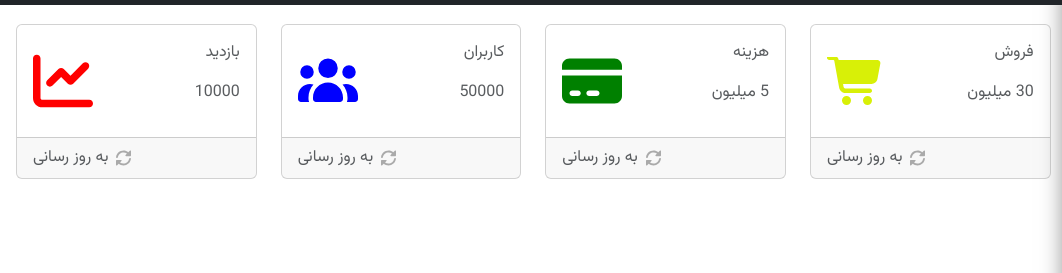
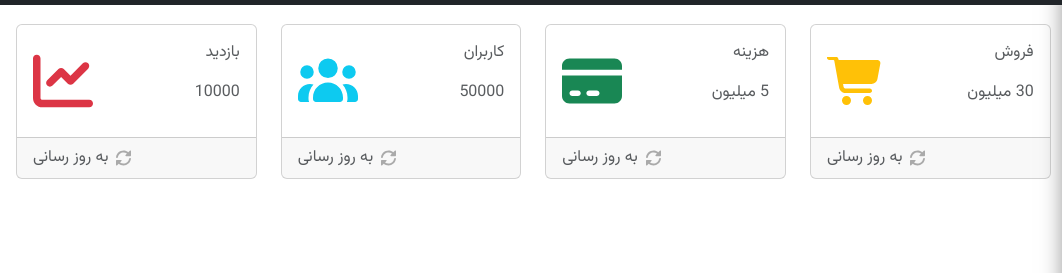
Before and after one commit to amir-jm/admin-manager, a website: page index.html in a window 1280 px wide. Shown: the part 48-321 px from the top of the page, 0-1062 px from the left. Drawn offline with nearby package versions, Linux system fonts and the light colour scheme.

Commit message:
update cards

```diff
--- a/index.html
+++ b/index.html
@@ -135,7 +135,7 @@
                             <p class="text-muted">فروش</p>
                             <p class="text-muted">30 میلیون</p>
                         </div>
-                        <svg style="width: 60px;fill:rgb(216, 240, 7)" xmlns="http://www.w3.org/2000/svg" viewBox="0 0 640 512"><!--!Font Awesome Free v7.1.0 by @fontawesome - https://fontawesome.com License - https://fontawesome.com/license/free Copyright 2025 Fonticons, Inc.--><path d="M24-16C10.7-16 0-5.3 0 8S10.7 32 24 32l45.3 0c3.9 0 7.2 2.8 7.9 6.6l52.1 286.3c6.2 34.2 36 59.1 70.8 59.1L456 384c13.3 0 24-10.7 24-24s-10.7-24-24-24l-255.9 0c-11.6 0-21.5-8.3-23.6-19.7l-5.1-28.3 303.6 0c30.8 0 57.2-21.9 62.9-52.2L568.9 69.9C572.6 50.2 557.5 32 537.4 32l-412.7 0-.4-2c-4.8-26.6-28-46-55.1-46L24-16zM208 512a48 48 0 1 0 0-96 48 48 0 1 0 0 96zm224 0a48 48 0 1 0 0-96 48 48 0 1 0 0 96z"/></svg>
+                        <svg class="text-warning" style="width: 60px;" xmlns="http://www.w3.org/2000/svg" viewBox="0 0 640 512"><!--!Font Awesome Free v7.1.0 by @fontawesome - https://fontawesome.com License - https://fontawesome.com/license/free Copyright 2025 Fonticons, Inc.--><path d="M24-16C10.7-16 0-5.3 0 8S10.7 32 24 32l45.3 0c3.9 0 7.2 2.8 7.9 6.6l52.1 286.3c6.2 34.2 36 59.1 70.8 59.1L456 384c13.3 0 24-10.7 24-24s-10.7-24-24-24l-255.9 0c-11.6 0-21.5-8.3-23.6-19.7l-5.1-28.3 303.6 0c30.8 0 57.2-21.9 62.9-52.2L568.9 69.9C572.6 50.2 557.5 32 537.4 32l-412.7 0-.4-2c-4.8-26.6-28-46-55.1-46L24-16zM208 512a48 48 0 1 0 0-96 48 48 0 1 0 0 96zm224 0a48 48 0 1 0 0-96 48 48 0 1 0 0 96z"/></svg>
                     </div>
                     <div class="card-footer d-flex justify-content-end">
                         <svg style="width: 15px;fill:#aaa" xmlns="http://www.w3.org/2000/svg" viewBox="0 0 512 512"><!--!Font Awesome Free v7.1.0 by @fontawesome - https://fontawesome.com License - https://fontawesome.com/license/free Copyright 2025 Fonticons, Inc.--><path d="M480.1 192l7.9 0c13.3 0 24-10.7 24-24l0-144c0-9.7-5.8-18.5-14.8-22.2S477.9 .2 471 7L419.3 58.8C375 22.1 318 0 256 0 127 0 20.3 95.4 2.6 219.5 .1 237 12.2 253.2 29.7 255.7s33.7-9.7 36.2-27.1C79.2 135.5 159.3 64 256 64 300.4 64 341.2 79 373.7 104.3L327 151c-6.9 6.9-8.9 17.2-5.2 26.2S334.3 192 344 192l136.1 0zm29.4 100.5c2.5-17.5-9.7-33.7-27.1-36.2s-33.7 9.7-36.2 27.1c-13.3 93-93.4 164.5-190.1 164.5-44.4 0-85.2-15-117.7-40.3L185 361c6.9-6.9 8.9-17.2 5.2-26.2S177.7 320 168 320L24 320c-13.3 0-24 10.7-24 24L0 488c0 9.7 5.8 18.5 14.8 22.2S34.1 511.8 41 505l51.8-51.8C137 489.9 194 512 256 512 385 512 491.7 416.6 509.4 292.5z"/></svg>
@@ -150,7 +150,7 @@
                             <p class="text-muted">هزینه</p>
                             <p class="text-muted">5 میلیون</p>
                         </div>
-                        <svg style="width: 60px;fill:green" xmlns="http://www.w3.org/2000/svg" viewBox="0 0 512 512"><!--!Font Awesome Free v7.1.0 by @fontawesome - https://fontawesome.com License - https://fontawesome.com/license/free Copyright 2025 Fonticons, Inc.--><path d="M0 128l0 32 512 0 0-32c0-35.3-28.7-64-64-64L64 64C28.7 64 0 92.7 0 128zm0 80L0 384c0 35.3 28.7 64 64 64l384 0c35.3 0 64-28.7 64-64l0-176-512 0zM64 360c0-13.3 10.7-24 24-24l48 0c13.3 0 24 10.7 24 24s-10.7 24-24 24l-48 0c-13.3 0-24-10.7-24-24zm144 0c0-13.3 10.7-24 24-24l64 0c13.3 0 24 10.7 24 24s-10.7 24-24 24l-64 0c-13.3 0-24-10.7-24-24z"/></svg>
+                        <svg class="text-success" style="width: 60px;" xmlns="http://www.w3.org/2000/svg" viewBox="0 0 512 512"><!--!Font Awesome Free v7.1.0 by @fontawesome - https://fontawesome.com License - https://fontawesome.com/license/free Copyright 2025 Fonticons, Inc.--><path d="M0 128l0 32 512 0 0-32c0-35.3-28.7-64-64-64L64 64C28.7 64 0 92.7 0 128zm0 80L0 384c0 35.3 28.7 64 64 64l384 0c35.3 0 64-28.7 64-64l0-176-512 0zM64 360c0-13.3 10.7-24 24-24l48 0c13.3 0 24 10.7 24 24s-10.7 24-24 24l-48 0c-13.3 0-24-10.7-24-24zm144 0c0-13.3 10.7-24 24-24l64 0c13.3 0 24 10.7 24 24s-10.7 24-24 24l-64 0c-13.3 0-24-10.7-24-24z"/></svg>
                     </div>
                     <div class="card-footer d-flex justify-content-end">
                         <svg style="width: 15px;fill:#aaa" xmlns="http://www.w3.org/2000/svg" viewBox="0 0 512 512"><!--!Font Awesome Free v7.1.0 by @fontawesome - https://fontawesome.com License - https://fontawesome.com/license/free Copyright 2025 Fonticons, Inc.--><path d="M480.1 192l7.9 0c13.3 0 24-10.7 24-24l0-144c0-9.7-5.8-18.5-14.8-22.2S477.9 .2 471 7L419.3 58.8C375 22.1 318 0 256 0 127 0 20.3 95.4 2.6 219.5 .1 237 12.2 253.2 29.7 255.7s33.7-9.7 36.2-27.1C79.2 135.5 159.3 64 256 64 300.4 64 341.2 79 373.7 104.3L327 151c-6.9 6.9-8.9 17.2-5.2 26.2S334.3 192 344 192l136.1 0zm29.4 100.5c2.5-17.5-9.7-33.7-27.1-36.2s-33.7 9.7-36.2 27.1c-13.3 93-93.4 164.5-190.1 164.5-44.4 0-85.2-15-117.7-40.3L185 361c6.9-6.9 8.9-17.2 5.2-26.2S177.7 320 168 320L24 320c-13.3 0-24 10.7-24 24L0 488c0 9.7 5.8 18.5 14.8 22.2S34.1 511.8 41 505l51.8-51.8C137 489.9 194 512 256 512 385 512 491.7 416.6 509.4 292.5z"/></svg>
@@ -165,7 +165,7 @@
                             <p class="text-muted">کاربران</p>
                             <p class="text-muted">50000</p>
                         </div>
-                        <svg style="width: 60px;fill:blue" xmlns="http://www.w3.org/2000/svg" viewBox="0 0 640 512"><!--!Font Awesome Free v7.1.0 by @fontawesome - https://fontawesome.com License - https://fontawesome.com/license/free Copyright 2025 Fonticons, Inc.--><path d="M320 16a104 104 0 1 1 0 208 104 104 0 1 1 0-208zM96 88a72 72 0 1 1 0 144 72 72 0 1 1 0-144zM0 416c0-70.7 57.3-128 128-128 12.8 0 25.2 1.9 36.9 5.4-32.9 36.8-52.9 85.4-52.9 138.6l0 16c0 11.4 2.4 22.2 6.7 32L32 480c-17.7 0-32-14.3-32-32l0-32zm521.3 64c4.3-9.8 6.7-20.6 6.7-32l0-16c0-53.2-20-101.8-52.9-138.6 11.7-3.5 24.1-5.4 36.9-5.4 70.7 0 128 57.3 128 128l0 32c0 17.7-14.3 32-32 32l-86.7 0zM472 160a72 72 0 1 1 144 0 72 72 0 1 1 -144 0zM160 432c0-88.4 71.6-160 160-160s160 71.6 160 160l0 16c0 17.7-14.3 32-32 32l-256 0c-17.7 0-32-14.3-32-32l0-16z"/></svg>
+                        <svg class="text-info" style="width: 60px;" xmlns="http://www.w3.org/2000/svg" viewBox="0 0 640 512"><!--!Font Awesome Free v7.1.0 by @fontawesome - https://fontawesome.com License - https://fontawesome.com/license/free Copyright 2025 Fonticons, Inc.--><path d="M320 16a104 104 0 1 1 0 208 104 104 0 1 1 0-208zM96 88a72 72 0 1 1 0 144 72 72 0 1 1 0-144zM0 416c0-70.7 57.3-128 128-128 12.8 0 25.2 1.9 36.9 5.4-32.9 36.8-52.9 85.4-52.9 138.6l0 16c0 11.4 2.4 22.2 6.7 32L32 480c-17.7 0-32-14.3-32-32l0-32zm521.3 64c4.3-9.8 6.7-20.6 6.7-32l0-16c0-53.2-20-101.8-52.9-138.6 11.7-3.5 24.1-5.4 36.9-5.4 70.7 0 128 57.3 128 128l0 32c0 17.7-14.3 32-32 32l-86.7 0zM472 160a72 72 0 1 1 144 0 72 72 0 1 1 -144 0zM160 432c0-88.4 71.6-160 160-160s160 71.6 160 160l0 16c0 17.7-14.3 32-32 32l-256 0c-17.7 0-32-14.3-32-32l0-16z"/></svg>
                     </div>
                     <div class="card-footer d-flex justify-content-end">
                         <svg style="width: 15px;fill:#aaa" xmlns="http://www.w3.org/2000/svg" viewBox="0 0 512 512"><!--!Font Awesome Free v7.1.0 by @fontawesome - https://fontawesome.com License - https://fontawesome.com/license/free Copyright 2025 Fonticons, Inc.--><path d="M480.1 192l7.9 0c13.3 0 24-10.7 24-24l0-144c0-9.7-5.8-18.5-14.8-22.2S477.9 .2 471 7L419.3 58.8C375 22.1 318 0 256 0 127 0 20.3 95.4 2.6 219.5 .1 237 12.2 253.2 29.7 255.7s33.7-9.7 36.2-27.1C79.2 135.5 159.3 64 256 64 300.4 64 341.2 79 373.7 104.3L327 151c-6.9 6.9-8.9 17.2-5.2 26.2S334.3 192 344 192l136.1 0zm29.4 100.5c2.5-17.5-9.7-33.7-27.1-36.2s-33.7 9.7-36.2 27.1c-13.3 93-93.4 164.5-190.1 164.5-44.4 0-85.2-15-117.7-40.3L185 361c6.9-6.9 8.9-17.2 5.2-26.2S177.7 320 168 320L24 320c-13.3 0-24 10.7-24 24L0 488c0 9.7 5.8 18.5 14.8 22.2S34.1 511.8 41 505l51.8-51.8C137 489.9 194 512 256 512 385 512 491.7 416.6 509.4 292.5z"/></svg>
@@ -180,7 +180,7 @@
                             <p class="text-muted">بازدید</p>
                             <p class="text-muted">10000</p>
                         </div>
-                        <svg style="width: 60px;fill:red" xmlns="http://www.w3.org/2000/svg" viewBox="0 0 512 512"><!--!Font Awesome Free v7.1.0 by @fontawesome - https://fontawesome.com License - https://fontawesome.com/license/free Copyright 2025 Fonticons, Inc.--><path d="M64 64c0-17.7-14.3-32-32-32S0 46.3 0 64L0 400c0 44.2 35.8 80 80 80l400 0c17.7 0 32-14.3 32-32s-14.3-32-32-32L80 416c-8.8 0-16-7.2-16-16L64 64zm406.6 86.6c12.5-12.5 12.5-32.8 0-45.3s-32.8-12.5-45.3 0L320 210.7 262.6 153.4c-12.5-12.5-32.8-12.5-45.3 0l-96 96c-12.5 12.5-12.5 32.8 0 45.3s32.8 12.5 45.3 0l73.4-73.4 57.4 57.4c12.5 12.5 32.8 12.5 45.3 0l128-128z"/></svg>
+                        <svg class="text-danger" style="width: 60px;" xmlns="http://www.w3.org/2000/svg" viewBox="0 0 512 512"><!--!Font Awesome Free v7.1.0 by @fontawesome - https://fontawesome.com License - https://fontawesome.com/license/free Copyright 2025 Fonticons, Inc.--><path d="M64 64c0-17.7-14.3-32-32-32S0 46.3 0 64L0 400c0 44.2 35.8 80 80 80l400 0c17.7 0 32-14.3 32-32s-14.3-32-32-32L80 416c-8.8 0-16-7.2-16-16L64 64zm406.6 86.6c12.5-12.5 12.5-32.8 0-45.3s-32.8-12.5-45.3 0L320 210.7 262.6 153.4c-12.5-12.5-32.8-12.5-45.3 0l-96 96c-12.5 12.5-12.5 32.8 0 45.3s32.8 12.5 45.3 0l73.4-73.4 57.4 57.4c12.5 12.5 32.8 12.5 45.3 0l128-128z"/></svg>
                     </div>
                     <div class="card-footer d-flex justify-content-end">
                         <svg style="width: 15px;fill:#aaa" xmlns="http://www.w3.org/2000/svg" viewBox="0 0 512 512"><!--!Font Awesome Free v7.1.0 by @fontawesome - https://fontawesome.com License - https://fontawesome.com/license/free Copyright 2025 Fonticons, Inc.--><path d="M480.1 192l7.9 0c13.3 0 24-10.7 24-24l0-144c0-9.7-5.8-18.5-14.8-22.2S477.9 .2 471 7L419.3 58.8C375 22.1 318 0 256 0 127 0 20.3 95.4 2.6 219.5 .1 237 12.2 253.2 29.7 255.7s33.7-9.7 36.2-27.1C79.2 135.5 159.3 64 256 64 300.4 64 341.2 79 373.7 104.3L327 151c-6.9 6.9-8.9 17.2-5.2 26.2S334.3 192 344 192l136.1 0zm29.4 100.5c2.5-17.5-9.7-33.7-27.1-36.2s-33.7 9.7-36.2 27.1c-13.3 93-93.4 164.5-190.1 164.5-44.4 0-85.2-15-117.7-40.3L185 361c6.9-6.9 8.9-17.2 5.2-26.2S177.7 320 168 320L24 320c-13.3 0-24 10.7-24 24L0 488c0 9.7 5.8 18.5 14.8 22.2S34.1 511.8 41 505l51.8-51.8C137 489.9 194 512 256 512 385 512 491.7 416.6 509.4 292.5z"/></svg>
--- a/style.css
+++ b/style.css
@@ -5,6 +5,10 @@
 @font-face {
     font-family: vazirmatn;
     src: url(./Vazirmatn-Regular.ttf);
+}
+
+svg{
+    fill: currentColor;
 }
 body{
     background-color: #eee;
```
